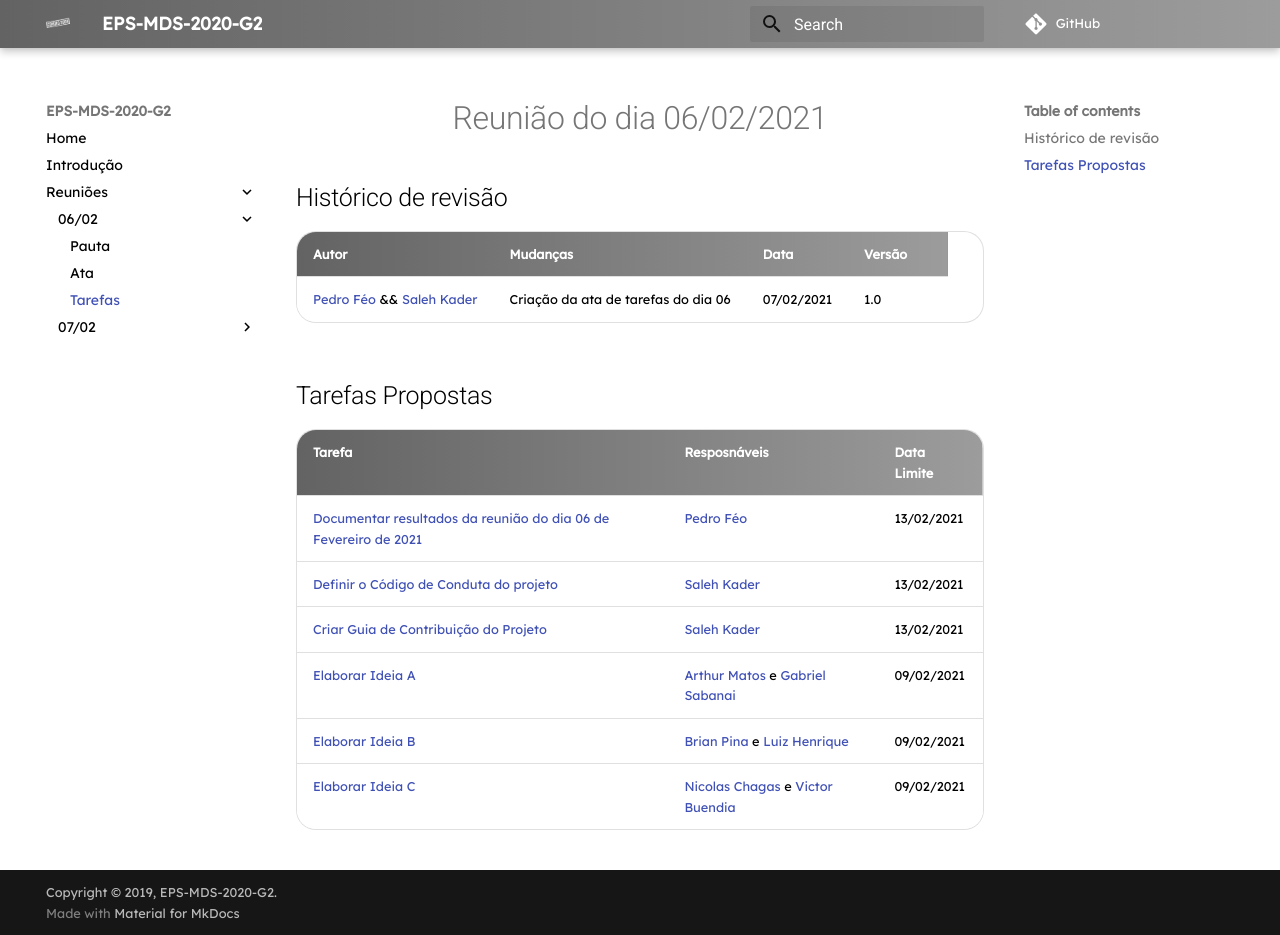
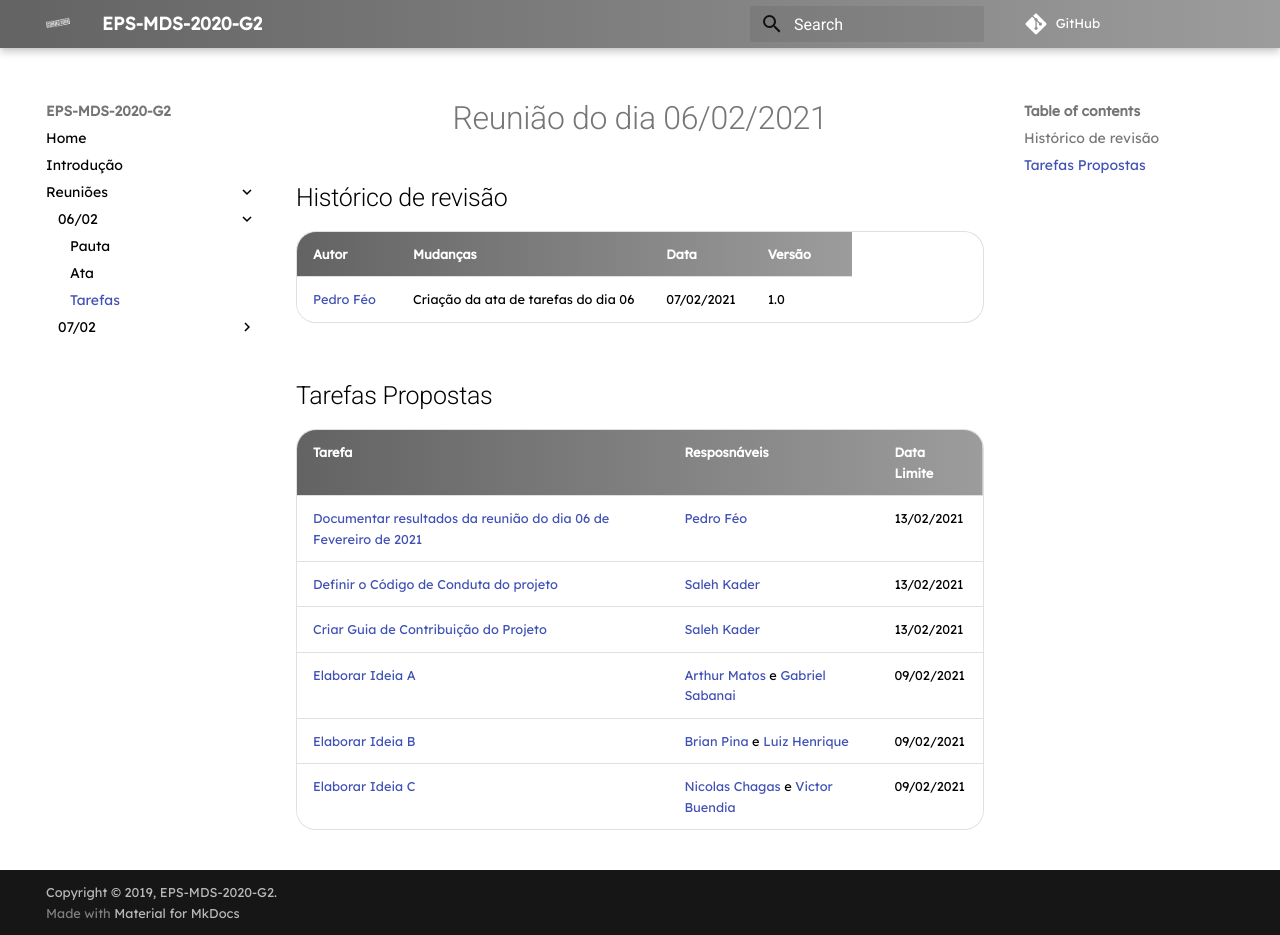
Before and after one commit to fga-eps-mds/2020.2-Eccoar, an MkDocs documentation site: the page built from docs/reunioes/06-02/tarefas.md, in a window 1280 px wide and 935 px high. Built offline with MkDocs 1.6.1 and Material for MkDocs 9.7.7, drawn with Linux system fonts in a browser that asks for light colours; some web fonts are replaced; comment, search, counter and statistics services are not loaded; old or Windows-style settings are respelled for this version of MkDocs.

Commit message:
remove saleh from docs he didnt work on

```diff
--- a/docs/reunioes/06-02/tarefas.md
+++ b/docs/reunioes/06-02/tarefas.md
@@ -3,7 +3,7 @@
 ## Histórico de revisão
 |Autor|Mudanças|Data|Versão|
 |--|--|--|--|
-|[Pedro Féo](https://github.com/Phe0) && [Saleh Kader](https://github.com/devsalula)|Criação da ata de tarefas do dia 06|07/02/2021|1.0|
+|[Pedro Féo](https://github.com/Phe0)|Criação da ata de tarefas do dia 06|07/02/2021|1.0|
 
 ## Tarefas Propostas
 
```
Also changed, not shown: docs/reunioes/06-02/ata.md (+1 -1 lines), docs/sobre.md (deleted, +0 -1 lines).
